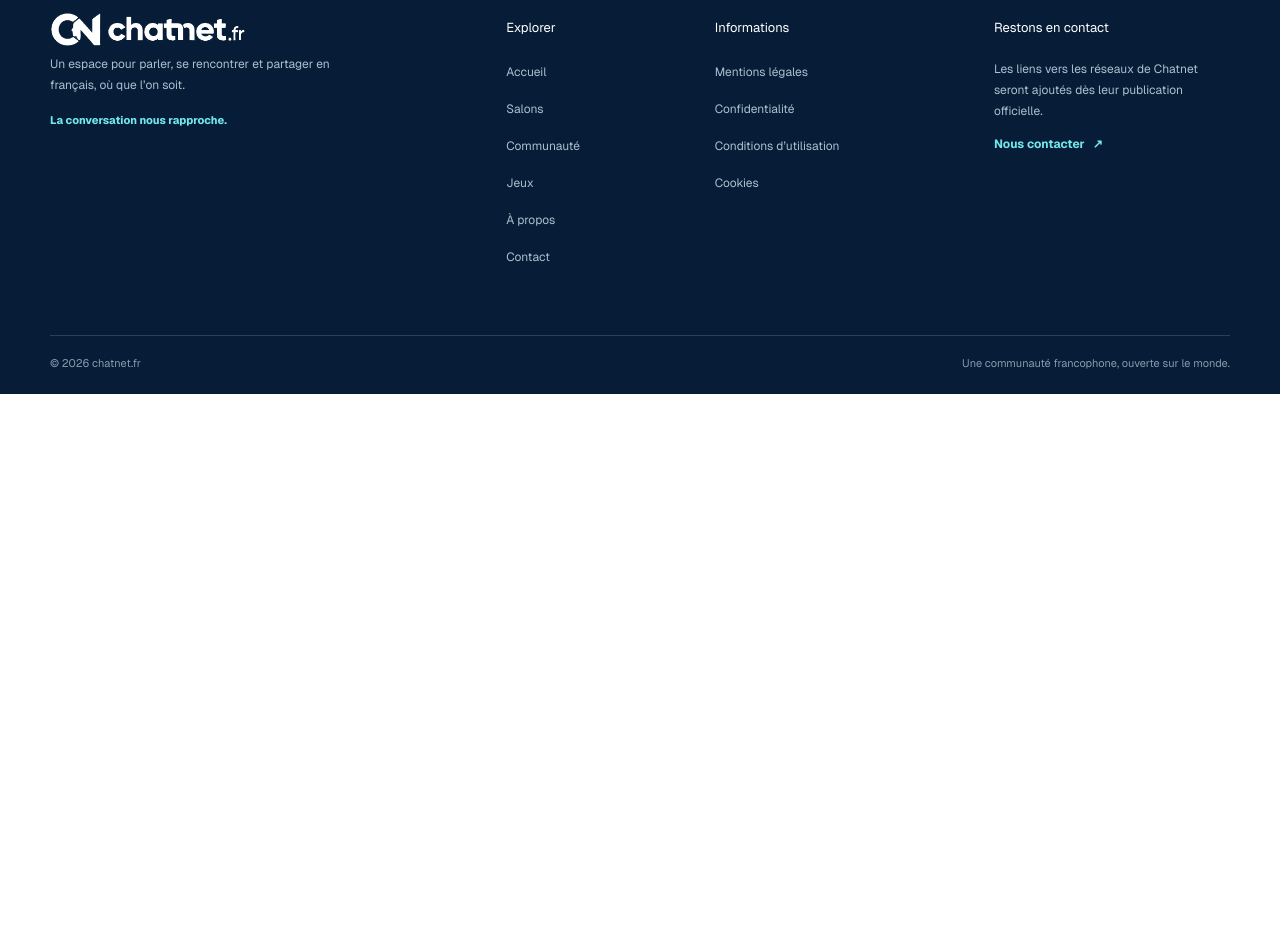
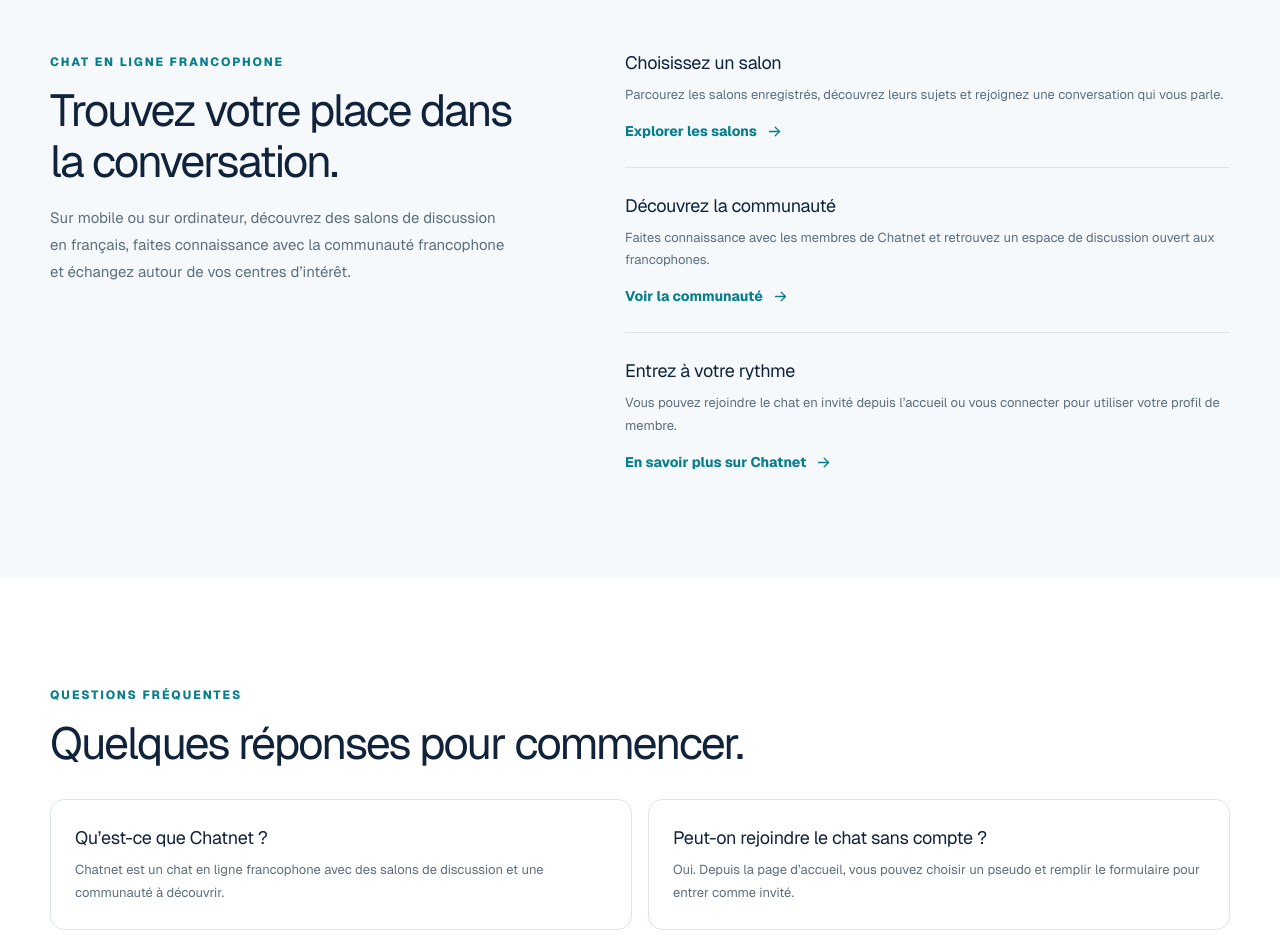
Before and after one commit to rezolixx/chatnet, a Next.js app: page / in a window 1280 px wide. Shown: the part 4040-4986 px from the top of the page. Before the commit the page ends 4434 px from the top, so only its background shows below. Built offline with nearby package versions, Linux system fonts and the light colour scheme; no server answers.

Commit message:
feat: improve technical and on-page SEO

```diff
--- a/src/app/a-propos/page.tsx
+++ b/src/app/a-propos/page.tsx
@@ -5,7 +5,7 @@
 import { Icon } from "@/components/ui/Icons";
 import { pageMetadata } from "@/lib/metadata";
 
-export const metadata: Metadata = pageMetadata("À propos", "Découvrez l’idée derrière Chatnet : un lieu de conversation et de communauté pour les francophones.", "/a-propos");
+export const metadata: Metadata = pageMetadata("À propos", "Découvrez l’idée de Chatnet : des salons de discussion francophones, des centres d’intérêt partagés et une communauté conviviale.", "/a-propos");
 
 export default function AboutPage() {
   return <><PageIntro eyebrow="À propos de Chatnet" title="Un endroit pour parler, simplement." description="Chatnet est pensé comme un espace de conversation francophone : des salons, des centres d’intérêt partagés et la liberté de faire connaissance." /><section className="section about-section"><div className="container about-grid"><div><span className="eyebrow">Notre intention</span><h2>Remettre la conversation au centre.</h2><p>Un message peut ouvrir une discussion. Une discussion peut créer un lien. Nous voulons rendre ces moments simples à trouver, sur mobile comme sur ordinateur.</p><p>Chatnet accueille les voix de toute la francophonie, avec une attention particulière à la convivialité et au respect.</p><Link href="/communaute" className="text-link">Découvrir notre communauté <Icon name="arrow" size={18} /></Link></div><div className="about-brand-panel"><div className="about-brand-art"><Image src="/brand/chatnet-cn-decorative.svg" alt="Monogramme décoratif Chatnet" width={385} height={259} sizes="(max-width: 768px) 260px, 385px" /></div><span>La conversation nous rapproche.</span></div></div></section></>;
--- a/src/app/communaute/page.tsx
+++ b/src/app/communaute/page.tsx
@@ -9,7 +9,7 @@
 import { joinHref } from "@/lib/site";
 import { pageMetadata } from "@/lib/metadata";
 
-export const metadata: Metadata = pageMetadata("Communauté francophone", "Une communauté de conversation ouverte aux francophones de tous horizons. Découvrez l’esprit Chatnet.", "/communaute");
+export const metadata: Metadata = pageMetadata("Communauté francophone", "Découvrez la communauté Chatnet, ses membres en ligne et un espace de conversation ouvert aux francophones.", "/communaute");
 
 export default async function CommunityPage({ searchParams }: { searchParams: Promise<{ page?: string | string[] }> }) {
   const rawPage = (await searchParams).page;
--- a/src/app/contact/page.tsx
+++ b/src/app/contact/page.tsx
@@ -3,7 +3,7 @@
 import { contactEmail } from "@/lib/site";
 import { pageMetadata } from "@/lib/metadata";
 
-export const metadata: Metadata = pageMetadata("Contact", "Contacter l’équipe Chatnet et trouver les informations de contact officielles.", "/contact");
+export const metadata: Metadata = pageMetadata("Contact", "Une question sur Chatnet ? Consultez cette page pour connaître le canal de contact officiel dès sa publication.", "/contact");
 
 export default function ContactPage() {
   return <><PageIntro eyebrow="Contact" title="Parlons-en." description="Une question sur Chatnet, une idée ou un sujet à nous signaler ? Retrouvez ici le canal de contact officiel dès sa publication." /><section className="section simple-page-section"><div className="container"><div className="info-card"><h2>Nous contacter</h2>{contactEmail ? <><p>Écrivez-nous à cette adresse :</p><a className="text-link" href={`mailto:${contactEmail}`}>{contactEmail}</a></> : <p>L’adresse de contact officielle n’est pas encore publiée. Elle sera ajoutée ici avant l’ouverture du service.</p>}</div></div></section></>;
--- a/src/app/globals.css
+++ b/src/app/globals.css
@@ -247,6 +247,19 @@
 .closing-card p { margin: 0 0 25px; color: #c1d5df; font-size: 14px; }
 .closing-monogram { position: absolute; z-index: 1; right: 30px; bottom: 25px; width: 340px; height: auto; }
 
+.home-seo-section { background: var(--surface); }
+.home-seo-layout { display: grid; grid-template-columns: minmax(0, .9fr) minmax(0, 1.1fr); gap: 80px; }
+.home-seo-intro h2, .home-faq-section h2 { margin: 12px 0 16px; font-size: clamp(31px, 3.5vw, 47px); line-height: 1.15; letter-spacing: -.045em; }
+.home-seo-intro p { max-width: 460px; margin: 0; color: var(--muted); font-size: 15px; line-height: 1.8; }
+.home-seo-links { display: grid; gap: 24px; }
+.home-seo-links > div { padding-bottom: 24px; border-bottom: 1px solid var(--border); }
+.home-seo-links > div:last-child { padding-bottom: 0; border-bottom: 0; }
+.home-seo-links h3, .home-faq-item h3 { margin: 0 0 8px; font-size: 18px; letter-spacing: -.02em; }
+.home-seo-links p, .home-faq-item p { margin: 0 0 12px; color: var(--muted); font-size: 13px; line-height: 1.75; }
+.home-faq-grid { display: grid; grid-template-columns: repeat(2, minmax(0, 1fr)); gap: 16px; margin-top: 30px; }
+.home-faq-item { padding: 24px; border: 1px solid var(--border); border-radius: 14px; background: var(--card); }
+.home-faq-item p { margin-bottom: 0; }
+
 /* Interior pages */
 .page-intro { padding: 88px 0 83px; background: var(--surface); border-bottom: 1px solid var(--border); }
 .page-intro h1 { max-width: 820px; margin: 15px 0 17px; font-size: clamp(42px, 5.3vw, 66px); line-height: 1.1; letter-spacing: -.055em; }
@@ -321,12 +334,14 @@
   .hero-grid { gap: 25px; }.hero h1 { font-size: clamp(45px, 5.2vw, 64px); }.community-grid { gap: 45px; }.footer-grid { gap: 25px; }
 }
 @media (max-width: 920px) {
+  .home-seo-layout { grid-template-columns: 1fr; gap: 38px; }
     .member-preview-grid { grid-template-columns: repeat(3, minmax(0, 1fr)); }
   .desktop-nav, .nav-login, .nav-join { display: none; }.menu-toggle { display: inline-grid; }.nav-inner { min-height: 68px; }.nav-actions { margin-left: auto; }
   .mobile-nav { display: block; max-height: 0; overflow: hidden; border-top: 0 solid var(--border); transition: max-height .25s ease, border-width .25s ease; }.mobile-nav.open { max-height: 560px; border-top-width: 1px; }.mobile-nav-inner { padding-block: 9px 24px; }.mobile-nav-link { display: flex; align-items: center; justify-content: space-between; min-height: 47px; border-bottom: 1px solid var(--border); color: var(--muted); font-size: 14px; font-weight: 680; }.mobile-nav-link.active { color: var(--accent-text); }.mobile-nav-actions { display: flex; gap: 8px; margin-top: 19px; }
   .hero-grid { min-height: 0; padding-block: 75px; }.hero-copy > p { font-size: 15px; }.room-grid { grid-template-columns: repeat(2, minmax(0, 1fr)); }.benefits-grid { grid-template-columns: repeat(2, 1fr); }.footer-grid { grid-template-columns: repeat(2, 1fr); row-gap: 45px; }
 }
 @media (max-width: 700px) {
+  .home-faq-grid { grid-template-columns: 1fr; }
     .member-preview-grid { grid-template-columns: repeat(2, minmax(0, 1fr)); }
   .member-preview-card .member-online-dot { width: 8px; height: 8px; }
   .container { width: min(100% - 36px, 560px); }.section { padding: 74px 0; }.hero-grid { grid-template-columns: 1fr; gap: 22px; padding-block: 65px 42px; }.hero h1 { font-size: clamp(45px, 10vw, 62px); }.hero-art { min-height: 0; }.hero-footnote { margin-top: 28px; }.chat-join-card { width: 100%; padding: 26px; }.chat-join-card form { gap: 15px; }.chat-join-field input { min-height: 47px; padding-block: 11px; }.chat-join-submit { min-height: 52px; }
--- a/src/app/layout.tsx
+++ b/src/app/layout.tsx
@@ -7,6 +7,8 @@
 import "./globals.css";
 
 const geist = localFont({ src: "../assets/geist-latin.woff2", display: "swap", variable: "--font-geist", weight: "100 900" });
+const googleVerification = process.env.GOOGLE_SITE_VERIFICATION?.trim();
+const bingVerification = process.env.BING_SITE_VERIFICATION?.trim();
 
 export const metadata: Metadata = {
   metadataBase: new URL(site.url),
@@ -18,6 +20,10 @@
   twitter: { card: "summary_large_image", title: "Chatnet — Chat en ligne et communauté francophone", description: site.description, images: ["/social/chatnet-og-1200x630.jpg"] },
   icons: { icon: [{ url: "/favicon.ico" }, { url: "/favicon-32x32.png", sizes: "32x32", type: "image/png" }], apple: "/apple-touch-icon.png" },
   manifest: "/site.webmanifest",
+  verification: googleVerification || bingVerification ? {
+    ...(googleVerification ? { google: googleVerification } : {}),
+    ...(bingVerification ? { other: { "msvalidate.01": bingVerification } } : {}),
+  } : undefined,
 };
 
 export const viewport: Viewport = { themeColor: [{ media: "(prefers-color-scheme: light)", color: "#ffffff" }, { media: "(prefers-color-scheme: dark)", color: "#071d37" }] };
--- a/src/app/page.tsx
+++ b/src/app/page.tsx
@@ -1,5 +1,7 @@
 import { Hero } from "@/components/home/Hero";
 import { HomeContent } from "@/components/home/HomeContent";
+import { HomeSeoContent } from "@/components/home/HomeSeoContent";
+import { HomeFaq, homeFaq } from "@/components/home/HomeFaq";
 import { site } from "@/lib/site";
 import { getPublicOnlineMembers } from "@/lib/api/community.server";
 import { getPublicRooms } from "@/lib/api/rooms.server";
@@ -7,5 +9,21 @@
 export default async function HomePage() {
   const [members, rooms] = await Promise.all([getPublicOnlineMembers(3), getPublicRooms()]);
   const websiteSchema = { "@context": "https://schema.org", "@type": "WebSite", name: site.name, url: site.url, inLanguage: "fr", description: site.description };
-  return <><script type="application/ld+json" dangerouslySetInnerHTML={{ __html: JSON.stringify(websiteSchema) }} /><Hero members={members} /><HomeContent rooms={rooms.slice(0, 6)} /></>;
+  const faqSchema = {
+    "@context": "https://schema.org",
+    "@type": "FAQPage",
+    mainEntity: homeFaq.map(({ question, answer }) => ({
+      "@type": "Question",
+      name: question,
+      acceptedAnswer: { "@type": "Answer", text: answer },
+    })),
+  };
+  return <>
+    <script type="application/ld+json" dangerouslySetInnerHTML={{ __html: JSON.stringify(websiteSchema) }} />
+    <script type="application/ld+json" dangerouslySetInnerHTML={{ __html: JSON.stringify(faqSchema) }} />
+    <Hero members={members} />
+    <HomeContent rooms={rooms.slice(0, 6)} />
+    <HomeSeoContent />
+    <HomeFaq />
+  </>;
 }
--- /dev/null
+++ b/src/components/home/HomeFaq.tsx
@@ -0,0 +1,33 @@
+export const homeFaq = [
+  {
+    question: "Qu’est-ce que Chatnet ?",
+    answer: "Chatnet est un chat en ligne francophone avec des salons de discussion et une communauté à découvrir.",
+  },
+  {
+    question: "Peut-on rejoindre le chat sans compte ?",
+    answer: "Oui. Depuis la page d’accueil, vous pouvez choisir un pseudo et remplir le formulaire pour entrer comme invité.",
+  },
+  {
+    question: "Comment trouver un salon de discussion ?",
+    answer: "Consultez la page Salons pour parcourir les salons enregistrés et découvrir leurs sujets.",
+  },
+  {
+    question: "Peut-on utiliser Chatnet sur mobile ?",
+    answer: "Le site Chatnet est conçu pour être consulté sur mobile comme sur ordinateur.",
+  },
+] as const;
+
+export function HomeFaq() {
+  return <section className="section home-faq-section" aria-labelledby="home-faq-title">
+    <div className="container">
+      <span className="eyebrow">Questions fréquentes</span>
+      <h2 id="home-faq-title">Quelques réponses pour commencer.</h2>
+      <div className="home-faq-grid">
+        {homeFaq.map(({ question, answer }) => <div className="home-faq-item" key={question}>
+          <h3>{question}</h3>
+          <p>{answer}</p>
+        </div>)}
+      </div>
+    </div>
+  </section>;
+}
--- /dev/null
+++ b/src/components/home/HomeSeoContent.tsx
@@ -0,0 +1,31 @@
+import Link from "next/link";
+import { Icon } from "@/components/ui/Icons";
+
+export function HomeSeoContent() {
+  return <section className="section home-seo-section" aria-labelledby="home-seo-title">
+    <div className="container home-seo-layout">
+      <div className="home-seo-intro">
+        <span className="eyebrow">Chat en ligne francophone</span>
+        <h2 id="home-seo-title">Trouvez votre place dans la conversation.</h2>
+        <p>Sur mobile ou sur ordinateur, découvrez des salons de discussion en français, faites connaissance avec la communauté francophone et échangez autour de vos centres d’intérêt.</p>
+      </div>
+      <div className="home-seo-links">
+        <div>
+          <h3>Choisissez un salon</h3>
+          <p>Parcourez les salons enregistrés, découvrez leurs sujets et rejoignez une conversation qui vous parle.</p>
+          <Link href="/salons" className="text-link">Explorer les salons <Icon name="arrow" size={17} /></Link>
+        </div>
+        <div>
+          <h3>Découvrez la communauté</h3>
+          <p>Faites connaissance avec les membres de Chatnet et retrouvez un espace de discussion ouvert aux francophones.</p>
+          <Link href="/communaute" className="text-link">Voir la communauté <Icon name="arrow" size={17} /></Link>
+        </div>
+        <div>
+          <h3>Entrez à votre rythme</h3>
+          <p>Vous pouvez rejoindre le chat en invité depuis l’accueil ou vous connecter pour utiliser votre profil de membre.</p>
+          <Link href="/a-propos" className="text-link">En savoir plus sur Chatnet <Icon name="arrow" size={17} /></Link>
+        </div>
+      </div>
+    </div>
+  </section>;
+}
--- a/src/lib/site.ts
+++ b/src/lib/site.ts
@@ -2,7 +2,7 @@
   name: "Chatnet",
   url: "https://chatnet.fr",
   description:
-    "Chatnet réunit les francophones autour de salons de discussion, de rencontres et de centres d’intérêt partagés.",
+    "Chatnet est un chat en ligne francophone pour découvrir des salons de discussion, rencontrer la communauté et échanger autour d’intérêts partagés.",
   nav: [
     { label: "Accueil", href: "/" },
     { label: "Salons", href: "/salons" },
```
Also changed, not shown: 1 other file (tests, documents, lock files or other folders).
